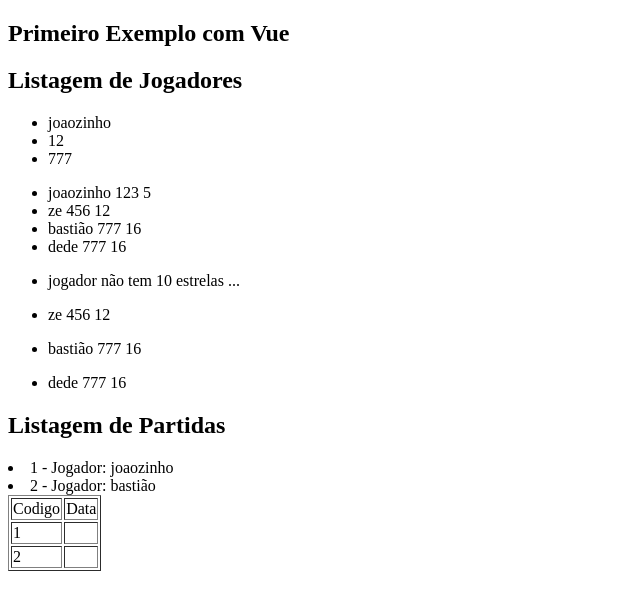
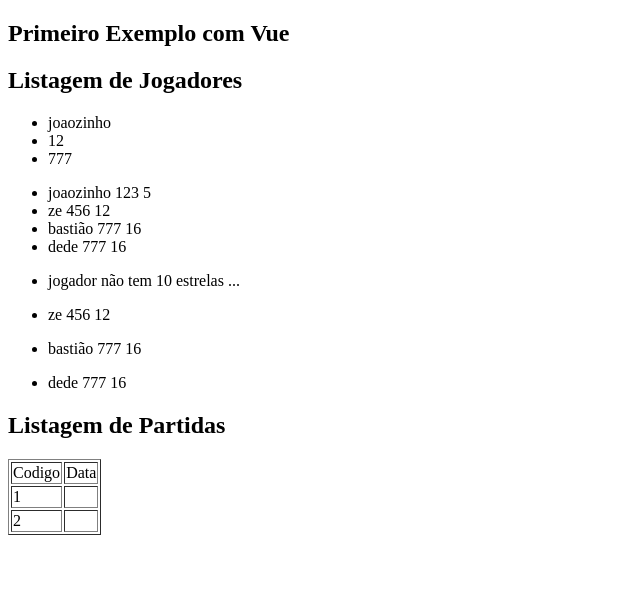
Before and after one commit to decesarojunior/js_node_express_vue_cs, a website: page html/primeira_parte/index1.html in a window 1280 px wide. Shown: the whole page, without its empty margins (0-640 px from the left). Drawn offline with nearby package versions, Linux system fonts and the light colour scheme.

Commit message:
alteracoes em 28/02

```diff
--- a/html/primeira_parte/index1.html
+++ b/html/primeira_parte/index1.html
@@ -39,10 +39,7 @@
                     </ul>
 
                     <h2>Listagem de Partidas</h2>
-                        <li v-for="p in partidas" :key="p.codigo">
 
-                            {{p.codigo}} - Jogador: {{p.jogador.nickname}}
-                        </li>
 
                         <table border="1">
                             <tr><td>Codigo</td>
```
